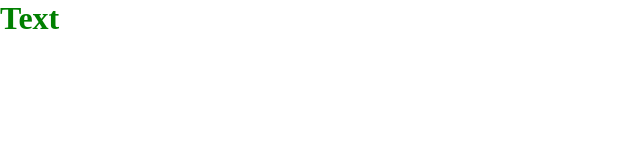
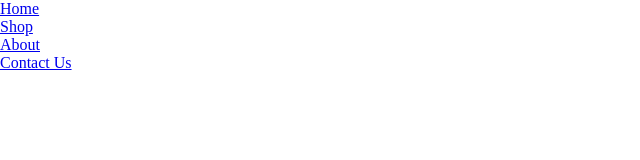
Before and after one commit to nazrulislambhat/agency, a plain HTML site: page index.html in a window 1280 px wide. Shown: the whole page, without its empty margins (0-640 px from the left). Drawn offline with Linux system fonts and the light colour scheme.

Commit message:
first commit

```diff
--- a/index.html
+++ b/index.html
@@ -8,6 +8,16 @@
     <link rel="stylesheet" href="/dist/css/main.css" />
   </head>
   <body>
-    <h1 class="heading">Text</h1>
+    <header>
+      <nav class="menu">
+        <ul class="menu-items">
+          <li class="menu-item"><a href="#">Home</a></li>
+          <li class="menu-item"><a href="#">Shop</a></li>
+          <li class="menu-item"><a href="#">About</a></li>
+          <li class="menu-item"><a href="#">Contact Us</a></li>
+        </ul>
+      </nav>
+    </header>
+    <main></main>
   </body>
 </html>
--- a/src/sass/base/_colors.scss
+++ b/src/sass/base/_colors.scss
@@ -1,6 +1,10 @@
 :root {
   --c-color-primary: #ef6d58;
   --c-color-secondary: #b550f8;
+  --c-color-trinary: #f7cc47;
+  --c-color-bg1: #32334c;
+  --c-color-bg2: #8082a5;
+  --c-color-white2: #dfe0e9;
   --c-white: #ffffff;
   --c-black: #000101;
   --c-black-50: #0d1321;
--- a/src/sass/layout/_header.scss
+++ /dev/null
@@ -1,9 +0,0 @@
-.heading {
-  color: blue;
-  @include breakpoint('small') {
-    color: red;
-  }
-  @include breakpoint('medium') {
-    color: green;
-  }
-}
```
Also changed, not shown: dist/css/main.css, src/sass/pages/_home.scss (line endings or trailing spaces), 1 other file.
